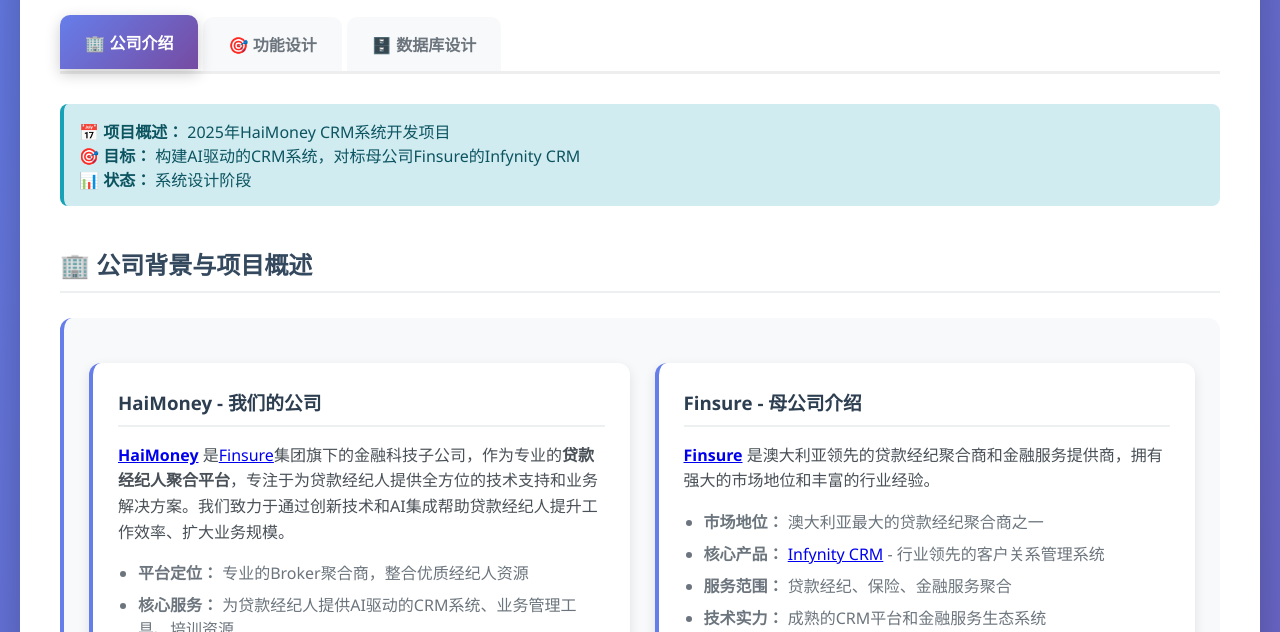
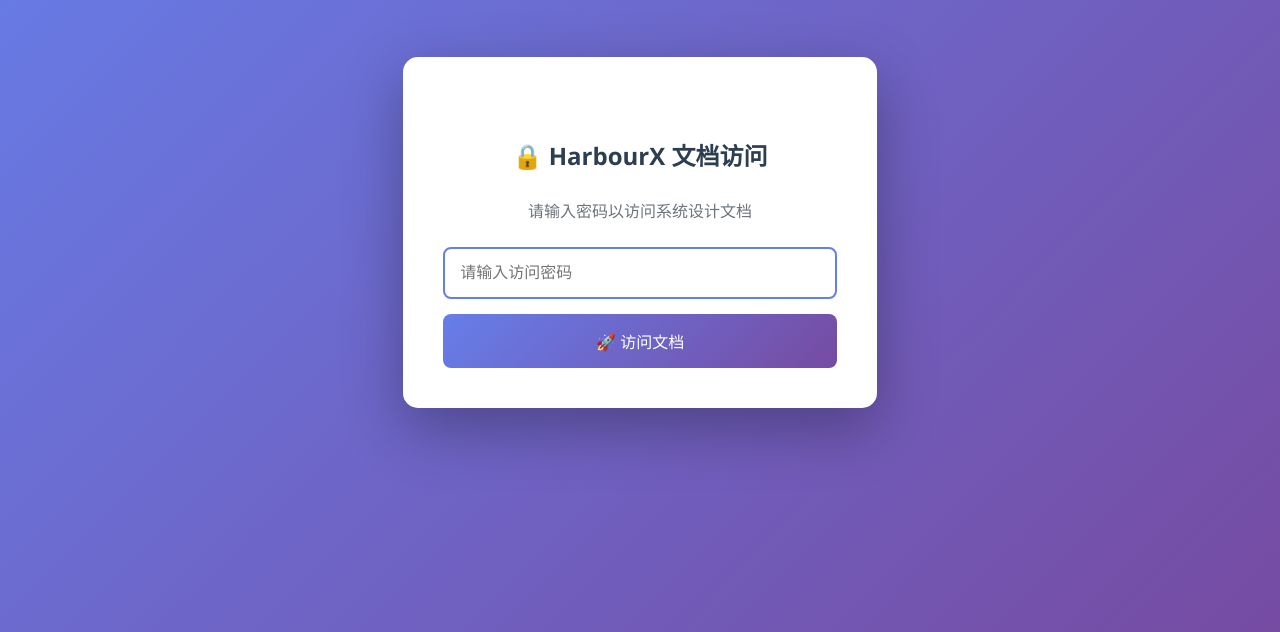
Before and after one commit to HaimoneyTeam/Documentation, a plain HTML site: page index.html in a window 1280 px wide. Shown: the part 168-800 px from the top of the page. Drawn offline with Linux system fonts and the light colour scheme; a script that the page names is missing.

Commit message:
feat:add password

```diff
--- a/index.html
+++ b/index.html
@@ -12,6 +12,77 @@
             background: linear-gradient(135deg, #667eea 0%, #764ba2 100%);
             min-height: 100vh;
         }
+        /* 密码保护覆盖层 */
+        #passwordProtection {
+            position: fixed;
+            top: 0;
+            left: 0;
+            width: 100%;
+            height: 100%;
+            background: linear-gradient(135deg, #667eea 0%, #764ba2 100%);
+            z-index: 999999;
+            display: flex;
+            justify-content: center;
+            align-items: center;
+            overflow: hidden;
+        }
+
+        .password-box {
+            background: white;
+            padding: 40px;
+            border-radius: 15px;
+            box-shadow: 0 20px 60px rgba(0,0,0,0.3);
+            text-align: center;
+            min-width: 350px;
+        }
+
+        .password-box h2 {
+            color: #2c3e50;
+            margin-bottom: 10px;
+            border: none;
+        }
+
+        .password-box p {
+            color: #6c757d;
+            margin-bottom: 25px;
+        }
+
+        .password-box input {
+            width: 100%;
+            padding: 15px;
+            font-size: 16px;
+            border: 2px solid #ddd;
+            border-radius: 8px;
+            margin-bottom: 15px;
+            box-sizing: border-box;
+        }
+
+        .password-box input:focus {
+            border-color: #667eea;
+            outline: none;
+        }
+
+        .password-box button {
+            background: linear-gradient(135deg, #667eea 0%, #764ba2 100%);
+            color: white;
+            padding: 15px 30px;
+            border: none;
+            border-radius: 8px;
+            font-size: 16px;
+            cursor: pointer;
+            width: 100%;
+        }
+
+        .password-box button:hover {
+            opacity: 0.9;
+        }
+
+        .password-error {
+            color: #e74c3c;
+            margin-top: 10px;
+            font-size: 14px;
+        }
+
         .container {
             background: white;
             border-radius: 20px;
@@ -1036,6 +1107,17 @@
     </style>
 </head>
 <body>
+    <!-- 密码保护覆盖层 -->
+    <div id="passwordProtection">
+        <div class="password-box">
+            <h2>🔒 HarbourX 文档访问</h2>
+            <p>请输入密码以访问系统设计文档</p>
+            <input type="password" id="passwordField" placeholder="请输入访问密码" maxlength="50">
+            <button onclick="checkAccess()">🚀 访问文档</button>
+            <div id="passwordError" class="password-error" style="display: none;"></div>
+        </div>
+    </div>
+
     <div class="container">
         <div class="header-section">
             <h1>🚢 HarbourX - 完整系统设计与架构</h1>
@@ -2843,8 +2925,41 @@
         </div>
 </div>
 
-    <script>
-
+        <script>
+        // 密码保护功能
+        const ACCESS_PASSWORD = "HMharbourx2025$$";
+
+        function checkAccess() {
+            const inputPassword = document.getElementById('passwordField').value;
+            const errorDiv = document.getElementById('passwordError');
+
+            if (inputPassword === ACCESS_PASSWORD) {
+                // 密码正确，隐藏覆盖层
+                document.getElementById('passwordProtection').style.display = 'none';
+                // 确保滚动正常
+                document.body.style.overflow = 'auto';
+            } else {
+                // 密码错误
+                errorDiv.textContent = '❌ 密码错误，请重试';
+                errorDiv.style.display = 'block';
+                document.getElementById('passwordField').value = '';
+                document.getElementById('passwordField').focus();
+            }
+        }
+
+        // 回车键支持
+        document.addEventListener('DOMContentLoaded', function() {
+            document.getElementById('passwordField').addEventListener('keypress', function(e) {
+                if (e.key === 'Enter') {
+                    checkAccess();
+                }
+            });
+
+            // 自动聚焦
+            setTimeout(function() {
+                document.getElementById('passwordField').focus();
+            }, 100);
+        });
 
         function openTab(evt, tabName) {
             var i, tabcontent, tablinks;
```
